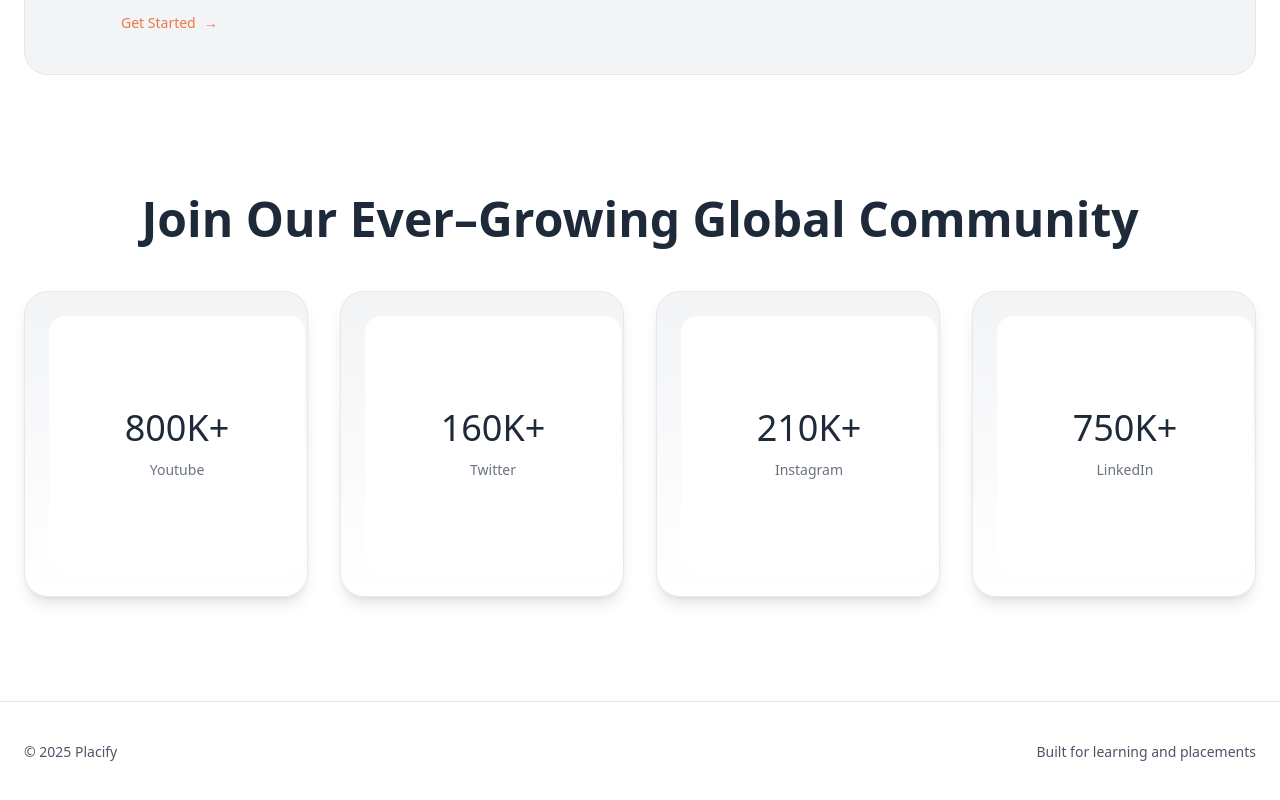
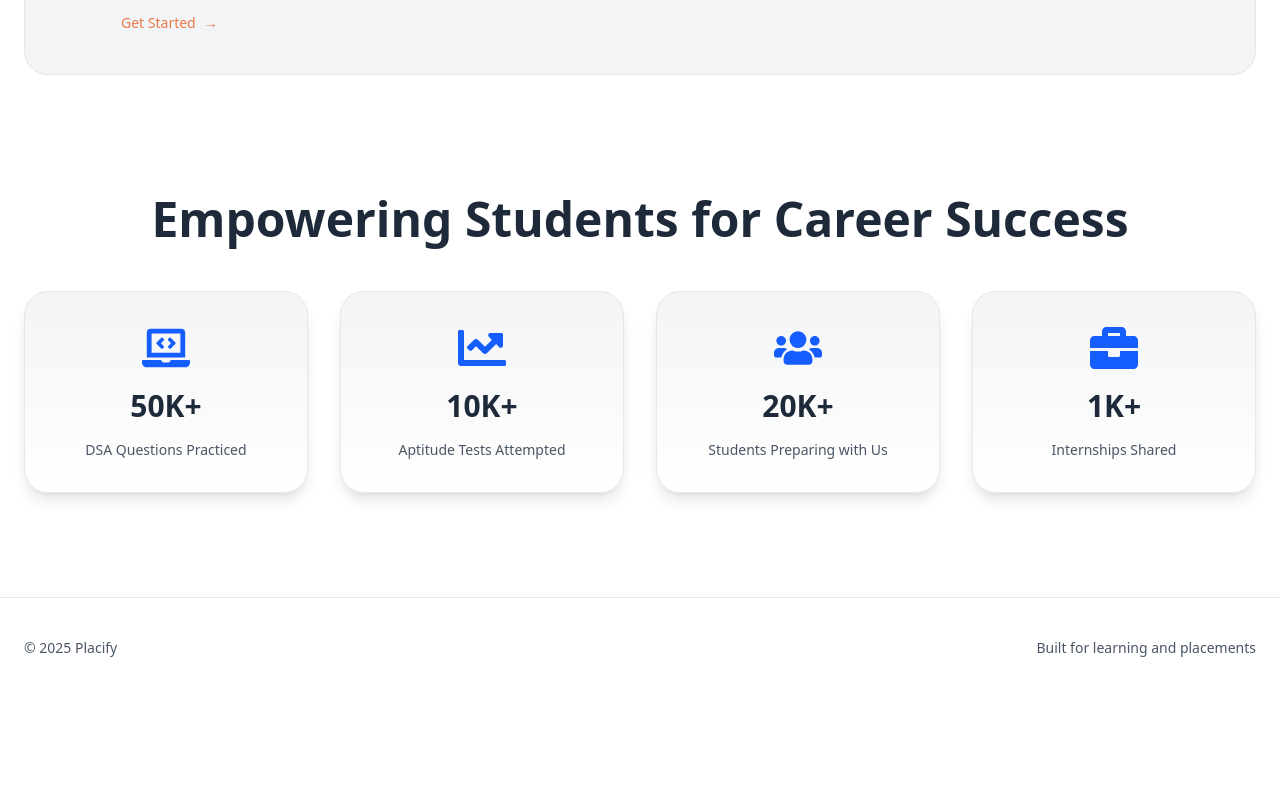
Before and after one commit to Harsh-gittt/placify, a React (Vite) app: page / in a window 1280 px wide. Shown: the part 2450-3250 px from the top of the page. After the commit the page ends 3148 px from the top, so only its background shows below. Built offline with nearby package versions, Linux system fonts and the light colour scheme.

Commit message:
changes in communitystats

```diff
--- a/package.json
+++ b/package.json
@@ -13,6 +13,7 @@
     "@tailwindcss/vite": "^4.1.13",
     "react": "^18.3.1",
     "react-dom": "^18.3.1",
+    "react-icons": "^5.5.0",
     "react-router-dom": "^7.9.1",
     "tailwindcss": "^4.1.13"
   },
--- a/src/components/CommunityStats.jsx
+++ b/src/components/CommunityStats.jsx
@@ -1,32 +1,42 @@
 import React from 'react'
 import { useTheme } from '../context/ThemeContext'
+import { FaLaptopCode, FaChartLine, FaUsers, FaBriefcase } from "react-icons/fa";
 
-function Stat({ value, label, icon }) {
+function Stat({ value, label, icon: Icon }) {
   const { darkMode } = useTheme();
 
   return (
-    <div className={`rounded-3xl p-6 ${darkMode ? 'bg-gradient-to-b from-[#ece7e3]/20 to-[#000]/20 border-white/10 shadow-[0_20px_60px_rgba(0,0,0,0.55)]' : 'bg-gradient-to-b from-gray-100 to-white border-gray-200 shadow-lg'} border transition-all duration-300`}>
-      <div className={`w-64 h-64 mx-auto rounded-2xl ${darkMode ? 'bg-black text-white' : 'bg-white text-gray-800'} flex flex-col items-center justify-center gap-3 transition-colors duration-300`}>
-        <div className="text-4xl">{value}</div>
-        <div className={`text-sm ${darkMode ? 'text-gray-400' : 'text-gray-500'}`}>{label}</div>
+    <div
+      className={`rounded-3xl p-8 flex flex-col items-center justify-center gap-4
+      ${darkMode
+        ? 'bg-gradient-to-b from-[#ece7e3]/10 to-[#000]/30 border-white/10 shadow-[0_10px_40px_rgba(0,0,0,0.55)] text-white'
+        : 'bg-gradient-to-b from-gray-100 to-white border-gray-200 shadow-lg text-gray-800'
+      } border transition-all duration-300 hover:scale-105`}
+    >
+      <Icon className={`text-5xl ${darkMode ? 'text-blue-400' : 'text-blue-600'}`} />
+      <div className="text-3xl font-bold">{value}</div>
+      <div className={`text-sm ${darkMode ? 'text-gray-400' : 'text-gray-600'}`}>
+        {label}
       </div>
     </div>
-  )
+  );
 }
 
 function CommunityStats() {
   const { darkMode } = useTheme();
   const stats = [
-    { value: '800K+', label: 'Youtube' },
-    { value: '160K+', label: 'Twitter' },
-    { value: '210K+', label: 'Instagram' },
-    { value: '750K+', label: 'LinkedIn' },
-  ]
+    { value: '50K+', label: 'DSA Questions Practiced', icon: FaLaptopCode },
+    { value: '10K+', label: 'Aptitude Tests Attempted', icon: FaChartLine },
+    { value: '20K+', label: 'Students Preparing with Us', icon: FaUsers },
+    { value: '1K+', label: 'Internships Shared', icon: FaBriefcase },
+  ];
 
   return (
     <section className={`${darkMode ? 'bg-black text-white' : 'bg-white text-gray-800'} py-16 px-6 transition-colors duration-300`}>
       <div className="max-w-7xl mx-auto">
-        <h2 className="text-5xl font-extrabold text-center mb-12">Join Our Ever–Growing Global Community</h2>
+        <h2 className="text-4xl md:text-5xl font-extrabold text-center mb-12">
+          Empowering Students for Career Success
+        </h2>
         <div className="grid grid-cols-1 sm:grid-cols-2 lg:grid-cols-4 gap-8">
           {stats.map((s, idx) => (
             <Stat key={idx} {...s} />
@@ -34,7 +44,7 @@
         </div>
       </div>
     </section>
-  )
+  );
 }
 
-export default CommunityStats
+export default CommunityStats;
```
Also changed, not shown: 1 other file (tests, documents, lock files or other folders).
